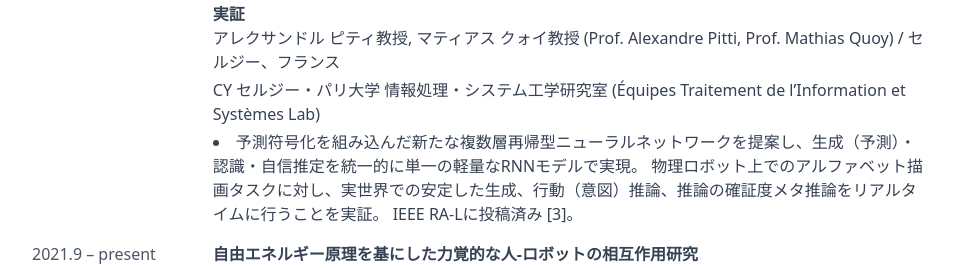
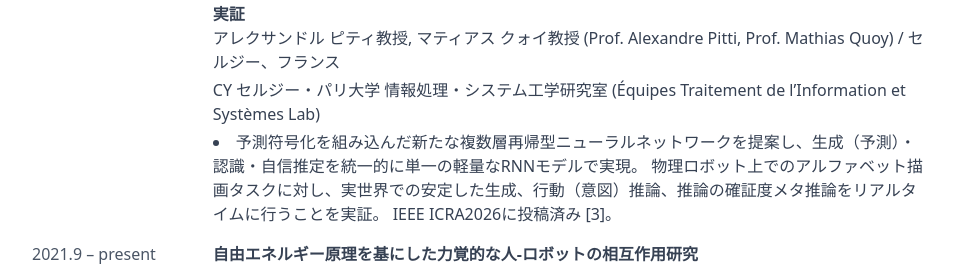
Before and after one commit to hiroki-oist/PersonalWebsite, a Next.js app: page /achievements in a window 1280 px wide. Shown: the part 1066-1334 px from the top of the page, without its empty margins (320-1278 px from the left). Built offline with nearby package versions, Linux system fonts and the light colour scheme.

Commit message:
Updated acheivements

```diff
--- a/app/achievements/page.js
+++ b/app/achievements/page.js
@@ -152,7 +152,7 @@
                   <li>
                     予測符号化を組み込んだ新たな複数層再帰型ニューラルネットワークを提案し、生成（予測）・認識・自信推定を統一的に単一の軽量なRNNモデルで実現。
                     物理ロボット上でのアルファベット描画タスクに対し、実世界での安定した生成、行動（意図）推論、推論の確証度メタ推論をリアルタイムに行うことを実証。
-                    IEEE RA-Lに投稿済み [3]。
+                    IEEE ICRA2026に投稿済み [3]。
                   </li>
                 </ul>
               </div>
--- a/app/en/achievements/page.js
+++ b/app/en/achievements/page.js
@@ -168,7 +168,7 @@
                   <li>
                     Proposed a new hierarchical predictive-coding RNN model (CERNet) integrating generation, recognition, and confidence estimation into a unified lightweight model.
                     Demonstrated real-time generation, intention inference, and meta-inference of confidence in a real-world handwriting task using a physical robot.
-                    Submitted to IEEE RA-L [3].
+                    Submitted to IEEE ICRA 2026 [3].
                   </li>
                 </ul>
               </div>
```
